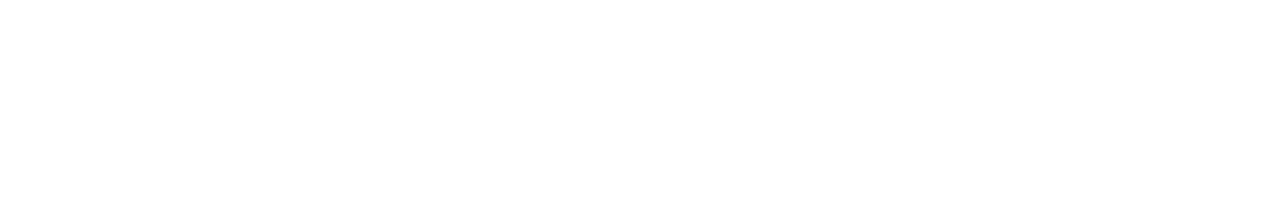
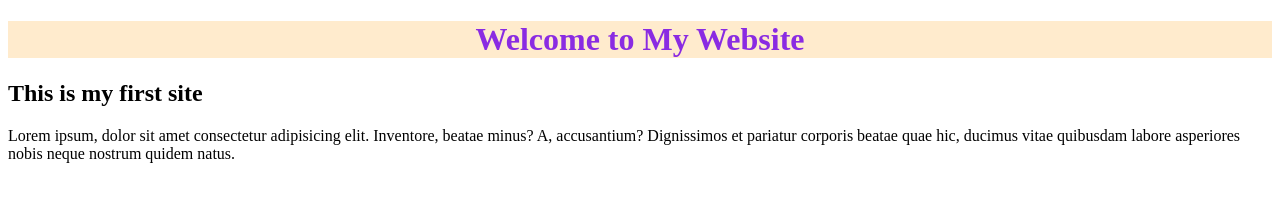
Before and after one commit to Sabik52/protfolio, a plain HTML site: page index.html in a window 1280 px wide. Drawn offline with Linux system fonts and the light colour scheme.

Commit message:
second commit

```diff
--- a/index.html
+++ b/index.html
@@ -3,9 +3,12 @@
 <head>
     <meta charset="UTF-8">
     <meta name="viewport" content="width=device-width, initial-scale=1.0">
-    <title>Document</title>
+    <title>My Website</title>
+    <link rel="stylesheet" href="style.css">
 </head>
 <body>
-
+    <h1>Welcome to My Website</h1>
+    <h2>This is my first site</h2>
+    <p>Lorem ipsum, dolor sit amet consectetur adipisicing elit. Inventore, beatae minus? A, accusantium? Dignissimos et pariatur corporis beatae quae hic, ducimus vitae quibusdam labore asperiores nobis neque nostrum quidem natus.</p>
 </body>
 </html>
--- /dev/null
+++ b/style.css
@@ -0,0 +1,5 @@
+h1 {
+    color: blueviolet;
+    background-color: blanchedalmond;
+    text-align: center;
+}
```
